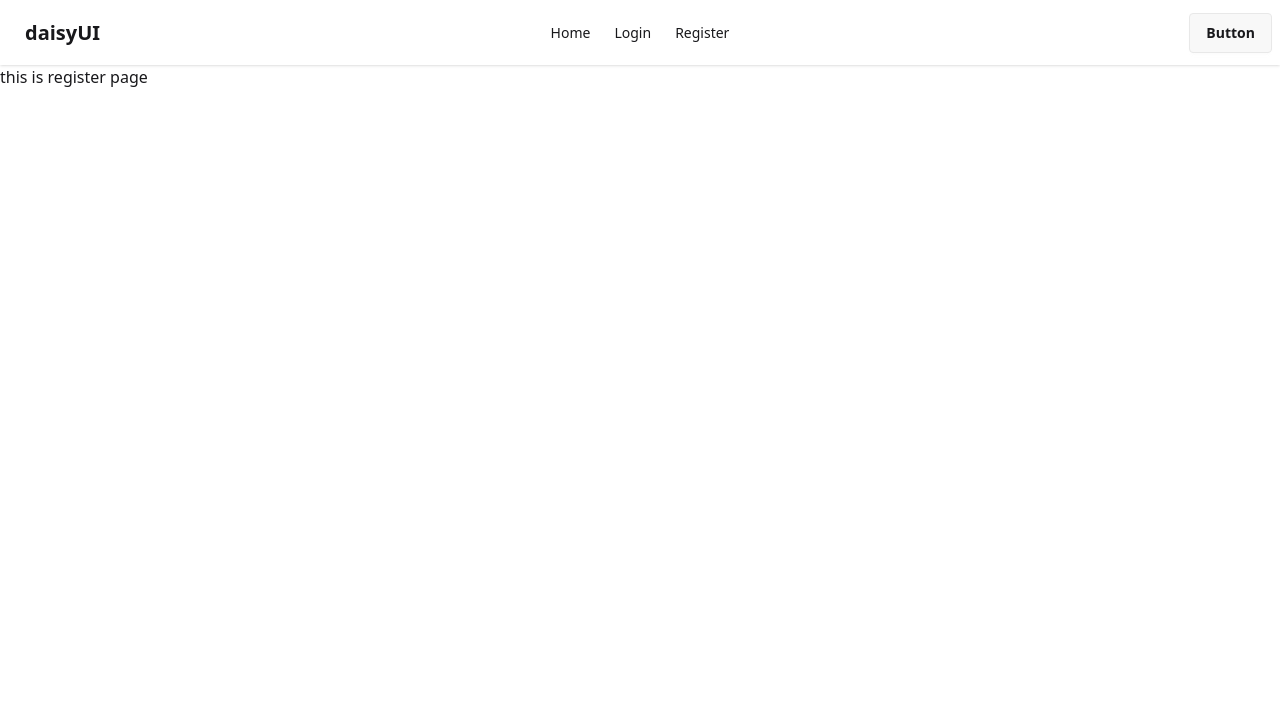
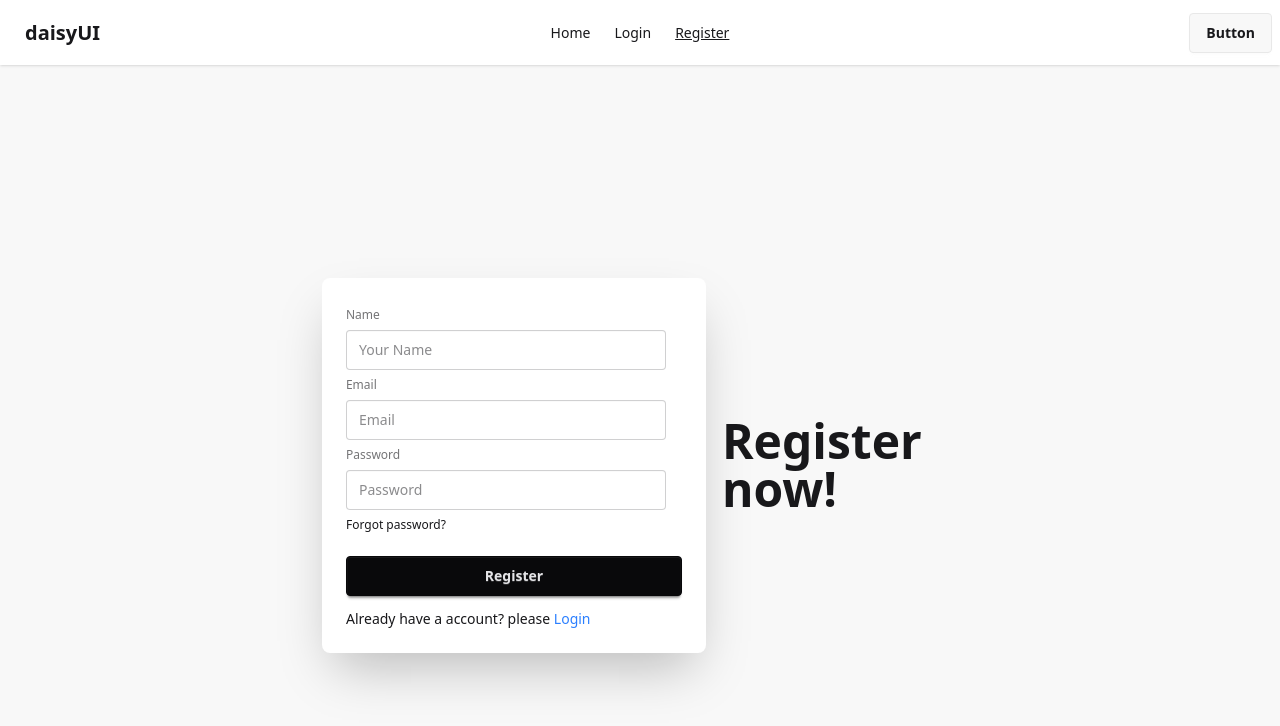
Before and after one commit to shiamrahman2/react-router-authentication, a React (Vite) app: page /register in a window 1280 px wide. Shown: the top 726 px of the page. Built offline with nearby package versions, Linux system fonts and the light colour scheme.

Commit message:
Simple Layout of Register and Login Form

```diff
--- a/src/Components/Login/Login.jsx
+++ b/src/Components/Login/Login.jsx
@@ -1,10 +1,30 @@
 import React from 'react';
+import { NavLink } from 'react-router';
 
 const Login = () => {
     return (
-        <div>
-            This is login page
-        </div>
+           <div className="hero bg-base-200 min-h-screen">
+  <div className="hero-content flex-col lg:flex-row-reverse">
+    <div className="text-center lg:text-left">
+      <h1 className="text-5xl font-bold">Login now!</h1>
+    </div>
+    <div className="card bg-base-100 w-full max-w-sm shrink-0 shadow-2xl">
+      <div className="card-body">
+       <form >
+        <fieldset className="fieldset">
+            <label className="label">Email</label>
+            <input type="email" name='name' className="input" placeholder="Email" />
+          <label className="label">Password</label>
+          <input type="password" name='email' className="input" placeholder="Password" />
+          <div><a className="link link-hover">Forgot password?</a></div>
+          <button className="btn btn-neutral mt-4">Login</button>
+        </fieldset>
+       </form>
+       <p>New to websites? please <NavLink to='/register' className='text-blue-500 hover:text-blue-700'>Register</NavLink></p>
+      </div>
+    </div>
+  </div>
+</div>
     );
 };
 
--- /dev/null
+++ b/src/Components/Navbar/Navbar.css
@@ -0,0 +1,3 @@
+.menu a.active{
+    text-decoration: underline;
+}
--- a/src/Components/Navbar/Navbar.jsx
+++ b/src/Components/Navbar/Navbar.jsx
@@ -1,5 +1,6 @@
 import React from 'react';
 import { NavLink } from 'react-router';
+import './Navbar.css';
 
 const Navbar = () => {
     const links=<>
--- a/src/Components/Register/Register.jsx
+++ b/src/Components/Register/Register.jsx
@@ -1,10 +1,48 @@
+import { createUserWithEmailAndPassword } from 'firebase/auth';
 import React from 'react';
+import { NavLink } from 'react-router';
+import { auth } from '../../Firebase/Firebase.config';
 
 const Register = () => {
+    const handleOnSubmit=(event)=>{
+        event.preventDefault();
+        const name=event.target.name.value;
+        const email=event.target.email.value;
+        const password=event.target.password.value;
+        console.log(name,email,password);
+          createUserWithEmailAndPassword(auth,email,password)
+           .then(result=>{
+            console.log(result.user)
+           }).catch(error=>{
+            console.log(error);
+           })
+
+    }
     return (
-        <div>
-            this is register page
-        </div>
+        <div className="hero bg-base-200 min-h-screen">
+  <div className="hero-content flex-col lg:flex-row-reverse">
+    <div className="text-center lg:text-left">
+      <h1 className="text-5xl font-bold">Register now!</h1>
+    </div>
+    <div className="card bg-base-100 w-full max-w-sm shrink-0 shadow-2xl">
+      <div className="card-body">
+       <form onSubmit={handleOnSubmit}>
+        <fieldset className="fieldset">
+             <label className="label">Name</label>
+            <input type="text" name='name' className="input" placeholder="Your Name" />
+            <label className="label">Email</label>
+            <input type="email" name='email' className="input" placeholder="Email" />
+          <label className="label">Password</label>
+          <input type="password" name='password' className="input" placeholder="Password" />
+          <div><a className="link link-hover">Forgot password?</a></div>
+          <button className="btn btn-neutral mt-4">Register</button>
+        </fieldset>
+       </form>
+       <p>Already have a account? please <NavLink to='/login' className='text-blue-500 hover:text-blue-700'>Login</NavLink></p>
+      </div>
+    </div>
+  </div>
+</div>
     );
 };
 
--- a/src/Firebase/Firebase.config.js
+++ b/src/Firebase/Firebase.config.js
@@ -1,5 +1,6 @@
 // Import the functions you need from the SDKs you need
 import { initializeApp } from "firebase/app";
+import { getAuth } from "firebase/auth";
 // TODO: Add SDKs for Firebase products that you want to use
 // https://firebase.google.com/docs/web/setup#available-libraries
 
@@ -14,4 +15,6 @@ const firebaseConfig = {
 };
 
 // Initialize Firebase
-export const app = initializeApp(firebaseConfig);
+const app = initializeApp(firebaseConfig);
+// Initialize Firebase Authentication and get a reference to the service
+ export const auth = getAuth(app);
```
